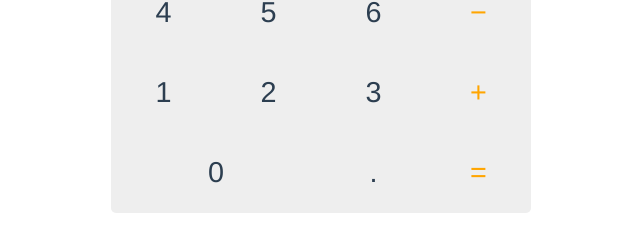
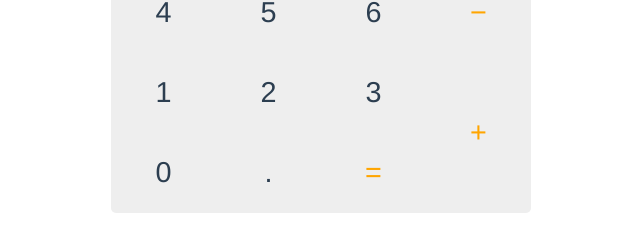
Before and after one commit to OurStoryBegin/vue-calculator, a Vue app: page / in a window 1280 px wide. Shown: the part 517-762 px from the top of the page, without its empty margins (319-959 px from the left). Built offline with nearby package versions, Linux system fonts and the light colour scheme.

Commit message:
change keyboard structure: make plus button twice than others

```diff
--- a/src/components/Calculator.vue
+++ b/src/components/Calculator.vue
@@ -25,8 +25,8 @@
       <div @click="append('1')">1</div>
       <div @click="append('2')">2</div>
       <div @click="append('3')">3</div>
-      <div @click="add" class="nan">+</div>
-      <div @click="append('0')" class="zero">0</div>
+      <div @click="add" class="nan plus">+</div>
+      <div @click="append('0')">0</div>
       <div @click="dot('.')" class="dot">.</div>
       <div @click="equal" class="nan">=</div>
     </div>
@@ -268,12 +268,9 @@ export default {
     border-radius: 50%;
   }
 
-  .zero {
-    grid-column: 1 / 3;
-  }
-  .zero:hover {
-    border-radius: 0px;
-    padding: 0;
+  .plus {
+    grid-column: 4 / 5;
+    grid-row: 4 /6;
   }
 
   .nan {
```
